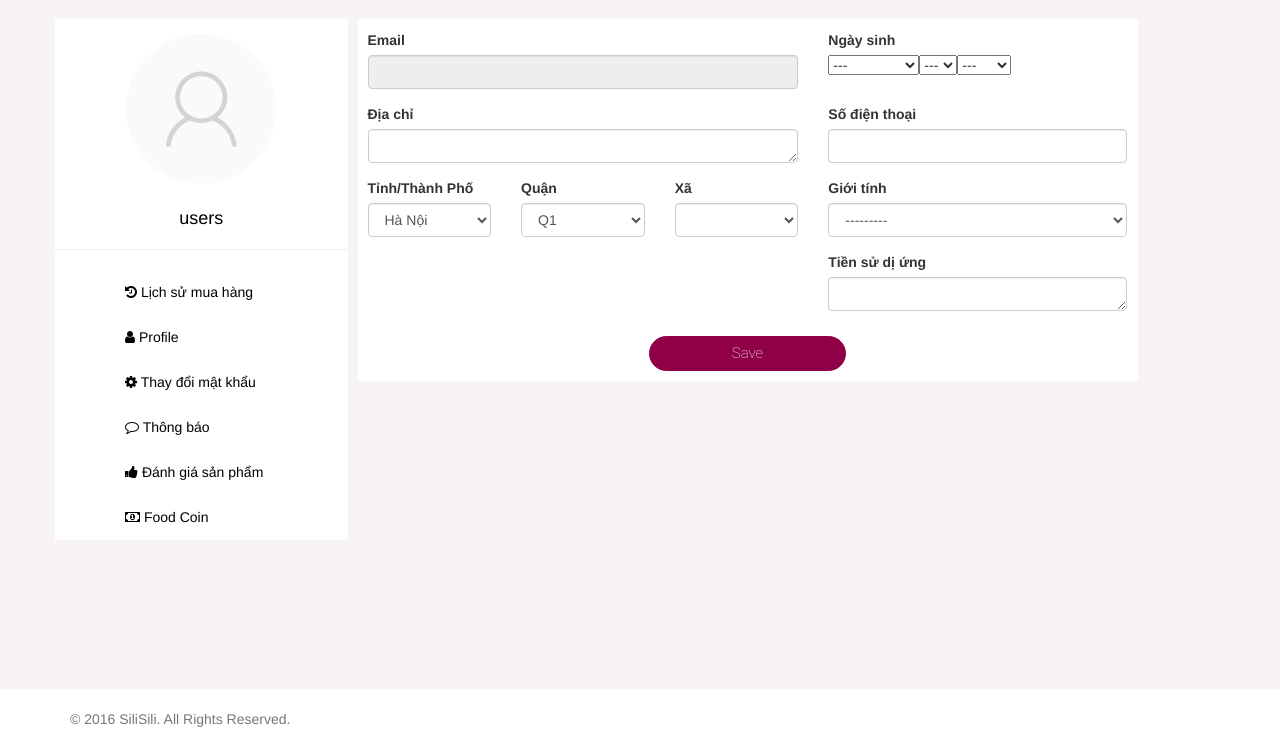
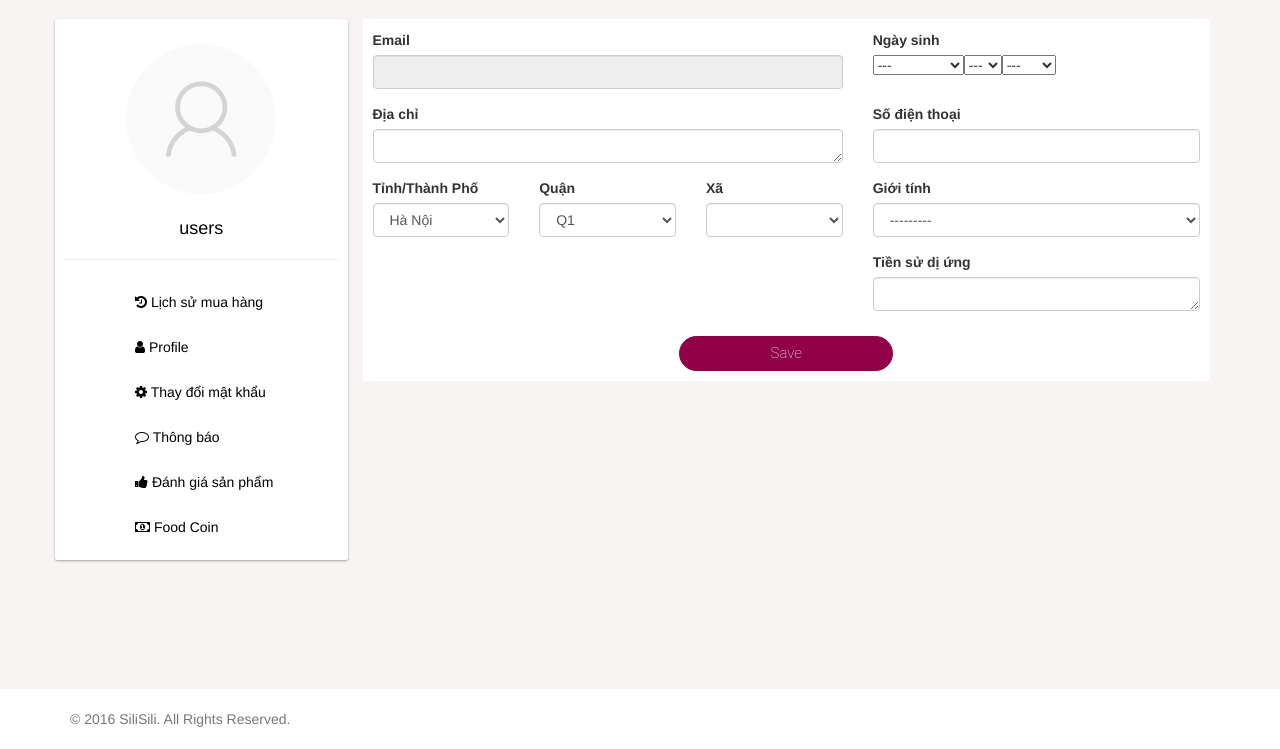
Before and after one commit to d33kayyy/web_django, a Django app: page /accounts/profile/ in a window 1280 px wide. Shown: the part 51-800 px from the top of the page. Run offline with Django 3.2, Linux system fonts and the light colour scheme; the visitor is signed in with stand-in values (Sample User, id 1); data comes from the database, SQL or seed files in the repository; data that the repository does not hold is empty; some libraries are stand-ins or nearby versions.

Commit message:
Fix cart's pages, profile

```diff
--- a/static/profile_panel.css
+++ b/static/profile_panel.css
@@ -21,14 +21,13 @@
 
 .button_profile:hover {
     color: #8F0047;
-    border-width: 2px;
-    border-color: #8F0047;
-    border-style: solid;
+    border: 2px solid #8F0047;
 }
 
 .slidebar {
     background-color: white;
-    height: 100%;
+    padding: 1rem;
+    margin-bottom: 1rem;
 }
 
 .user_info {
--- a/templates/layout/profile_panel_snippet.html
+++ b/templates/layout/profile_panel_snippet.html
@@ -1,7 +1,8 @@
 {% load static %}
 
-<div class="col-md-3" style="margin-bottom: 1em">
-    <div class="row text-center slidebar">
+<div class="col-md-3">
+    <div class="row text-center">
+        <div class="card card-1">
             {% if user.profile.avatar %}
                 <img class="avatar img-circle" src="{{ user.profile.avatar.url }}" alt="avatar"/>
             {% else %}
@@ -42,3 +43,4 @@
             </div>
         </div>
     </div>
+</div>
--- a/templates/users/profile.html
+++ b/templates/users/profile.html
@@ -19,11 +19,13 @@
 {% endblock %}
 
 {% block content %}
-    <div class="container wrapper">
+    <div class="container">
         <div class="row">
             {% include 'layout/profile_panel_snippet.html' with user=user %}
 
-            <div class="col-md-8 user_info">
+            <div class="col-md-9">
+                {#                <div class="card card-1">#}
+                <div class="slidebar">
                     <form method="POST">
                         {% csrf_token %}
                         <div class="row">
@@ -40,8 +42,8 @@
                                     <label for="{{ form.address.id_for_label }}">{{ form.address.label }}</label>
                                     {% render_field form.address class+="form-control" %}
                                 </div>
+
                                 <div class="row">
-
                                     <div class="form-group col-md-4">
                                         <label for="id_city">Tỉnh/Thành Phố</label>
                                         <select id="id_city" name="city" class="form-control">
@@ -109,8 +111,8 @@
                                             <option value="26">Vĩnh Phúc</option>
                                             <option value="15">Yên Bái</option>
                                         </select>
+                                    </div>
 
-                                </div>
                                     <div class="form-group col-md-4">
                                         <label for="id_district">Quận</label>
                                         <select id="id_district" name="district" class="form-control">
@@ -121,9 +123,10 @@
                                             <option>Q5</option>
                                         </select>
                                     </div>
+
                                     <div class="form-group col-md-4">
-                                    <label>Xã</label>
-                                    <select class="form-control">
+                                        <label for="id_ward">Xã</label>
+                                        <select id="id_ward" name="ward" class="form-control">
                                             <option></option>
                                             <option></option>
                                             <option></option>
@@ -131,7 +134,6 @@
                                         </select>
                                     </div>
                                 </div>
-
                             </div>
 
                             <div class="col-md-5">
@@ -168,6 +170,7 @@
                     </form>
                 </div>
             </div>
+        </div>
 
         {#        <p>Join date: {{ user.date_joined }}</p>#}
 
```
Also changed, not shown: templates/cart/cart.html (+14 -14 lines), templates/cart/information.html (+20 -14 lines), templates/cart/price_panel.html (+9 -21 lines). Lines whose indentation alone changed are shown as unchanged.
